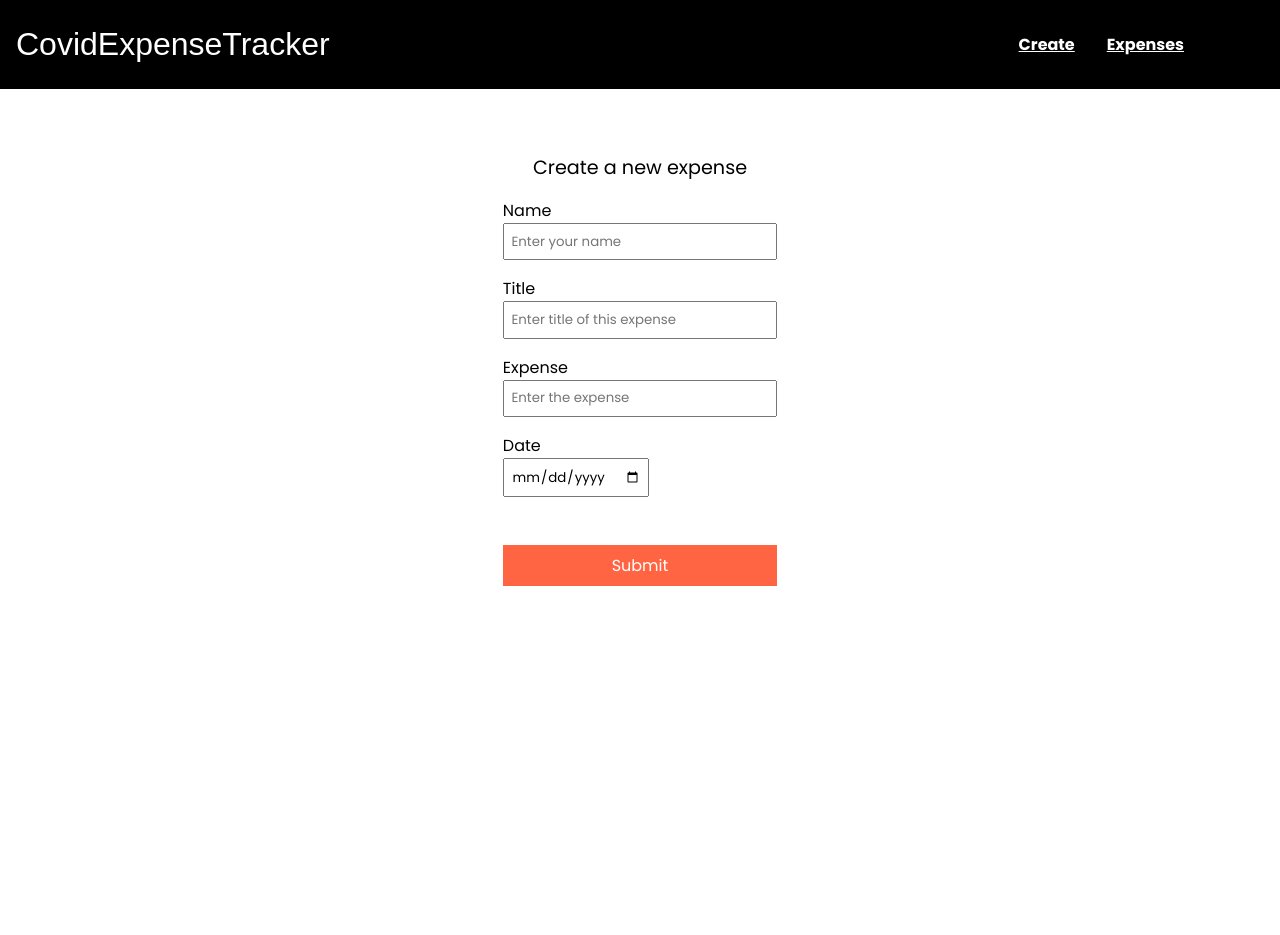
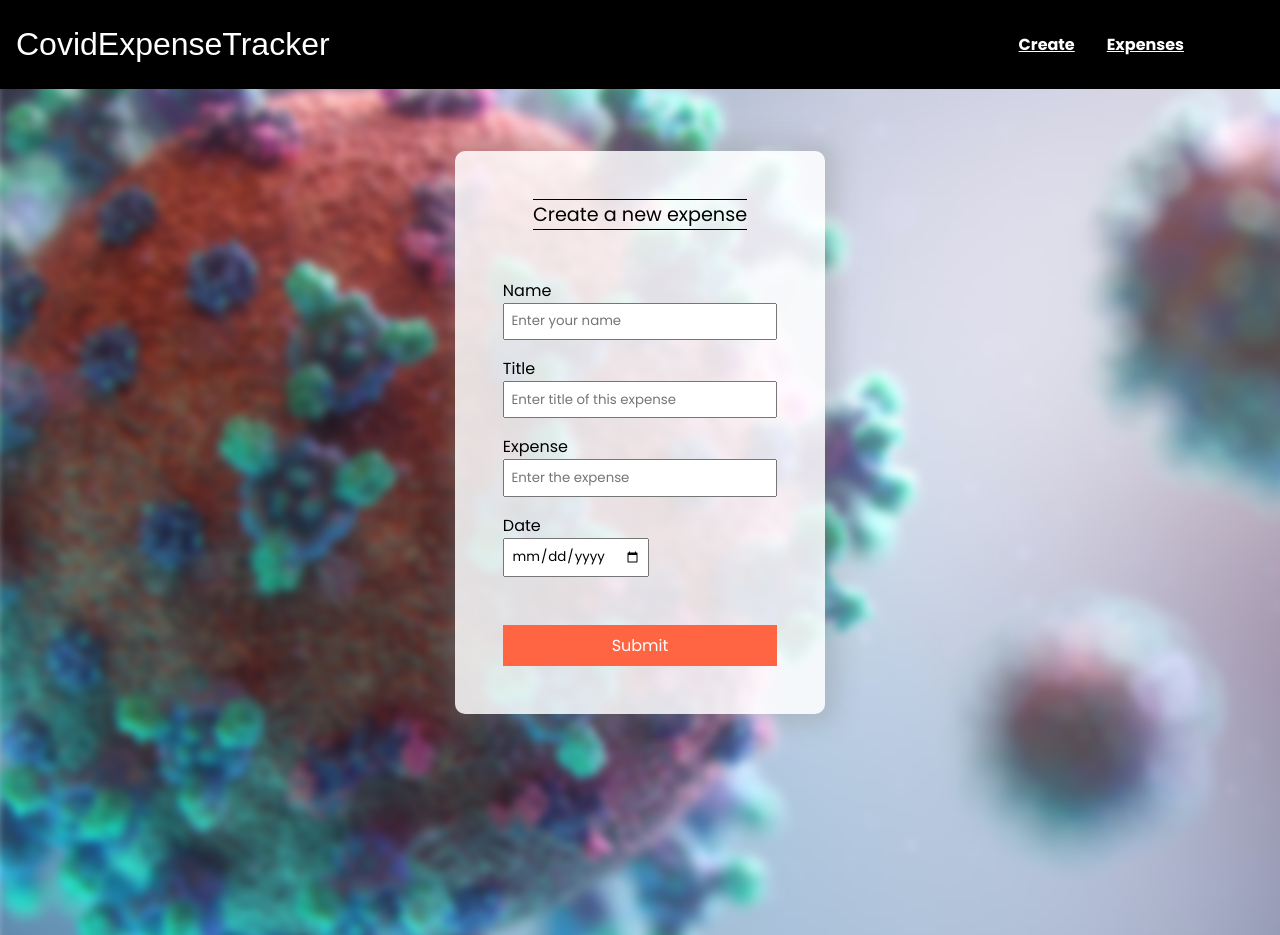
Before and after one commit to paritosh-34/covidexpensetracker, a Flask app: page /create in a window 1280 px wide. Run offline with Flask 2, Linux system fonts and the light colour scheme; some web fonts are replaced.

Commit message:
added background

```diff
--- a/main.py
+++ b/main.py
@@ -36,4 +36,4 @@ def expenses():
                            by_title=expenses_by_title)
 
 
-app.run()
+app.run(debug=True)
--- a/static/style.css
+++ b/static/style.css
@@ -11,6 +11,25 @@
 :root {
   --primary-orange: #ff6542;
   --light-gray: #e8e8e8;
+}
+
+main {
+  min-height: 100vh;
+}
+
+.bg {
+  position: fixed;
+  height: 110vh;
+  width: 110vw;
+  z-index: -1;
+
+  background-image: url("/static/bg.jpg");
+  background-position: center;
+  background-repeat: space;
+  background-size: cover;
+
+  filter: blur(5px);
+  margin: -5px -10px -10px -5px;
 }
 
 input {
@@ -75,16 +94,37 @@ nav {
   card
 ------------ */
 
+.card-container {
+  display: flex;
+  align-items: center;
+  justify-content: center;
+  min-height: 70vh;
+}
+
 .card {
+  margin-top: 2rem;
+
   display: flex;
   align-items: center;
   justify-content: center;
   flex-direction: column;
+
+  background-color: rgba(255, 255, 255, 0.85);
+  padding: 2em;
+  border-radius: 10px;
+  box-shadow: 2px 0px 23px 10px rgba(132, 132, 132, 0.3);
+
+  transition: box-shadow 250ms ease;
+}
+.card:hover {
+  box-shadow: 2px 0px 23px 12px rgba(132, 132, 132, 0.6);
 }
 
 .heading {
   font-size: 1.2em;
-  margin: 4rem 0px 1rem;
+  margin: 0px 0px 2rem;
+  border-top: 1px solid black;
+  border-bottom: 1px solid black;
 }
 
 /* ------------
--- a/templates/create.html
+++ b/templates/create.html
@@ -14,6 +14,8 @@
   </head>
   <body>
     <main>
+      <div class="bg"></div>
+
       <nav>
         <span class="logo">CovidExpenseTracker</span>
 
@@ -22,8 +24,11 @@
           <a href="/expenses">Expenses</a>
         </div>
       </nav>
-      <div class="card">
-        <div class="heading">Create a new expense</div>
+      <div class="card-container">
+        <div class="card" style="padding: 3em">
+          <div class="heading" style="margin: 0px 0px 3rem">
+            Create a new expense
+          </div>
           <form action="/create" method="post" class="create-form">
             <label for="name">
               Name <br />
@@ -68,6 +73,7 @@
             <button class="btn" style="margin-top: 2em">Submit</button>
           </form>
         </div>
+      </div>
     </main>
   </body>
 </html>
```
Also changed, not shown: templates/expenses.html (+6 -4 lines), static/bg.jpg (added). Lines whose indentation alone changed are shown as unchanged.
